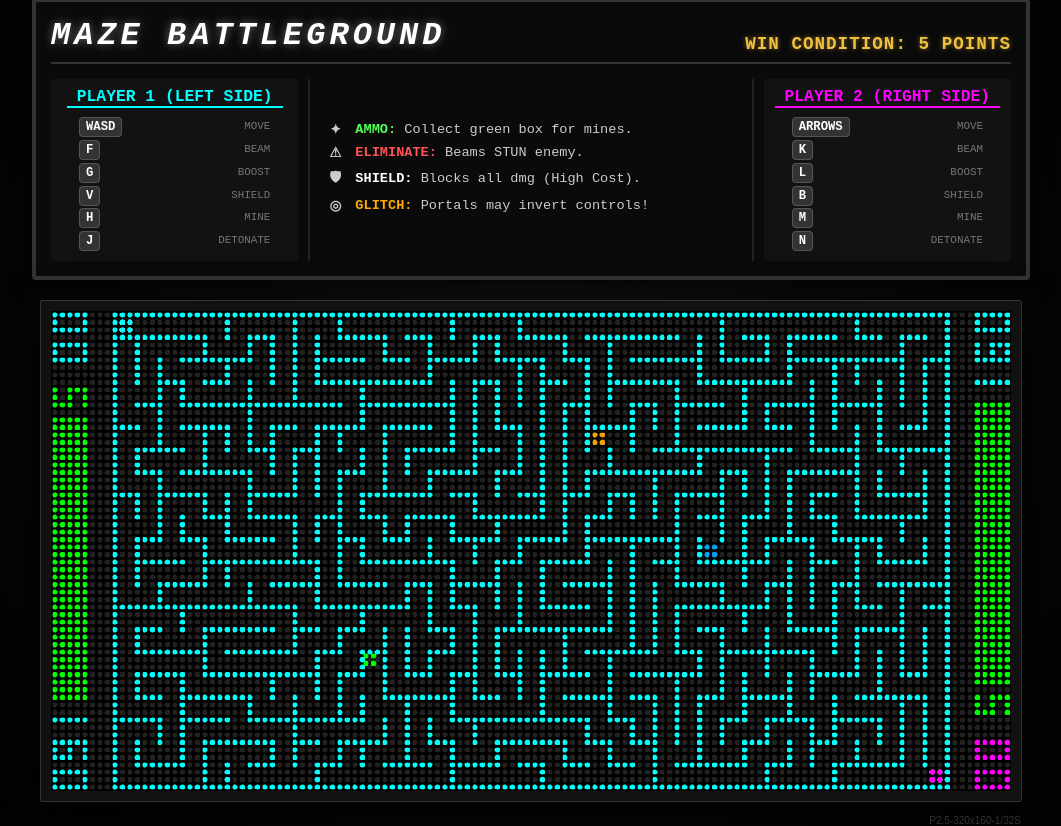
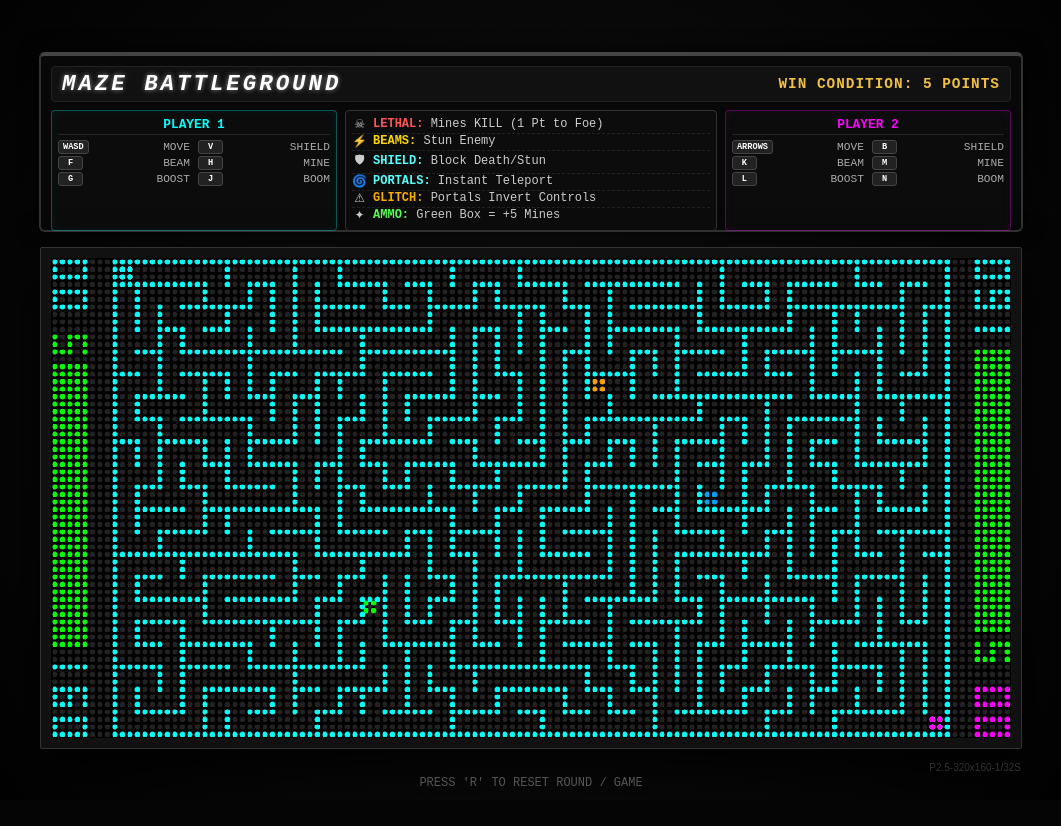
Before and after one commit to Obrelix/Maze-Battlegrounds-Tabletop-Arcade, a plain HTML site: page index.html in a window 1280 px wide. Shown: the whole page, without its empty margins (109-1170 px from the left). After the commit the page ends 800 px from the top, so only its background shows below. Drawn offline with Linux system fonts and the light colour scheme; animation ran at ten frames a second.

Commit message:
arcade-header revamp

```diff
--- a/index.html
+++ b/index.html
@@ -21,82 +21,135 @@
             outline: none;
         }
 
+        /* --- NEW FANCY & COMPACT HEADER STYLES --- */
         .arcade-header {
             width: 960px;
-            background: #0a0a0a;
-            border: 4px solid #333;
-            border-radius: 4px;
-            margin-bottom: 20px;
-            padding: 15px;
-            box-shadow: 0 0 25px rgba(0,0,0,0.9);
+            background: #080808;
+            border: 2px solid #333;
+            border-top: 4px solid #444;
+            border-radius: 6px;
+            margin-bottom: 15px;
+            padding: 10px;
+            box-shadow: 0 0 20px rgba(0,0,0,0.8);
             display: flex;
             flex-direction: column;
-            gap: 10px;
+            gap: 8px;
         }
 
-        .header-top {
+        .header-bar {
             display: flex;
             justify-content: space-between;
-            align-items: flex-end;
-            border-bottom: 2px solid #333;
-            padding-bottom: 8px;
-            margin-bottom: 5px;
+            align-items: center;
+            background: #111;
+            padding: 4px 10px;
+            border: 1px solid #222;
+            border-radius: 4px;
         }
 
         .game-title {
-            margin: 0; font-size: 2.0em; color: #fff; letter-spacing: 4px;
-            text-shadow: 0 0 10px rgba(255,255,255,0.4); font-weight: 900;
-            text-transform: uppercase;
+            margin: 0;
+            font-size: 1.4em;
+            color: #fff;
+            letter-spacing: 3px;
+            font-weight: 900;
+            text-shadow: 0 0 5px rgba(255,255,255,0.5);
             font-style: italic;
         }
 
         .round-info {
-            color: #f0c040; font-size: 1.1em; font-weight: bold;
-            text-shadow: 0 0 5px rgba(240, 192, 64, 0.5);
+            font-size: 0.9em;
+            color: #f0c040;
+            font-weight: bold;
             letter-spacing: 1px;
+            text-transform: uppercase;
         }
 
-        .instructions-grid {
+        .dashboard {
             display: grid;
-            grid-template-columns: 1fr 1.8fr 1fr;
-            gap: 10px;
-            font-size: 0.85em;
+            grid-template-columns: 1fr 1.3fr 1fr;
+            gap: 8px;
+            height: 110px; /* Fixed compact height */
         }
 
-        .player-card {
-            text-align: center;
-            background: rgba(255,255,255,0.03);
-            padding: 8px;
+        .panel {
+            background: rgba(255,255,255,0.02);
             border-radius: 4px;
+            padding: 6px;
+            display: flex;
+            flex-direction: column;
+            position: relative;
         }
 
-        .p1-title { color: #00ffff; font-weight: bold; font-size: 1.2em; margin-bottom: 8px; border-bottom: 2px solid #00ffff; display: inline-block; padding: 0 10px;}
-        .p2-title { color: #ff00ff; font-weight: bold; font-size: 1.2em; margin-bottom: 8px; border-bottom: 2px solid #ff00ff; display: inline-block; padding: 0 10px;}
+        .p1-panel { border: 1px solid rgba(0, 255, 255, 0.3); box-shadow: inset 0 0 10px rgba(0, 255, 255, 0.05); }
+        .p2-panel { border: 1px solid rgba(255, 0, 255, 0.3); box-shadow: inset 0 0 10px rgba(255, 0, 255, 0.05); }
+        .rules-panel { border: 1px solid #333; background: #0c0c0c; }
 
-        .controls-list { line-height: 1.6em; color: #aaa; text-align: left; padding-left: 20px;}
-        .key { background: #333; color: #fff; padding: 2px 6px; border-radius: 4px; border: 1px solid #555; font-weight: bold; font-size: 0.9em;}
-        .label { float: right; margin-right: 20px; font-size: 0.8em; color: #777; }
+        .panel-header {
+            font-size: 0.8em;
+            font-weight: bold;
+            text-align: center;
+            margin-bottom: 5px;
+            text-transform: uppercase;
+            border-bottom: 1px solid rgba(255,255,255,0.1);
+            padding-bottom: 2px;
+        }
 
-        .mechanics-card {
-            text-align: left;
-            padding: 0 15px;
-            color: #ccc;
-            border-left: 2px solid #222;
-            border-right: 2px solid #222;
+        /* Compact Control Grid */
+        .control-grid {
+            display: grid;
+            grid-template-columns: 1fr 1fr;
+            column-gap: 8px;
+            row-gap: 2px;
+            font-size: 0.7em;
+            color: #aaa;
+        }
+
+        .control-row {
+            display: flex;
+            justify-content: space-between;
+            align-items: center;
+        }
+
+        .key {
+            background: #222;
+            color: #fff;
+            padding: 1px 4px;
+            border-radius: 3px;
+            border: 1px solid #444;
+            font-family: monospace;
+            font-weight: bold;
+            font-size: 0.95em;
+            min-width: 15px;
+            text-align: center;
+        }
+
+        /* Rules Layout */
+        .rules-list {
             display: flex;
             flex-direction: column;
-            justify-content: center;
+            justify-content: space-between;
+            height: 100%;
+            font-size: 0.75em;
+            color: #ccc;
         }
 
-        .mech-row { margin-bottom: 6px; display: flex; align-items: center; }
-        .mech-icon { width: 20px; display: inline-block; text-align: center; margin-right: 10px; font-weight: bold;}
-        .highlight-green { color: #55ff55; font-weight: bold; }
-        .highlight-red { color: #ff5555; font-weight: bold; }
-        .highlight-yellow { color: #ffff55; font-weight: bold; }
-        .highlight-blue { color: #55ffff; font-weight: bold; }
-        .highlight-orange { color: #ffaa00; font-weight: bold; }
-        .highlight-white { color: #ffffff; font-weight: bold; }
+        .rule-item {
+            display: flex;
+            align-items: center;
+            gap: 6px;
+            border-bottom: 1px dashed #222;
+            padding-bottom: 1px;
+        }
+        .rule-item:last-child { border-bottom: none; }
 
+        .icon { width: 15px; text-align: center; }
+        .hl-red { color: #ff5555; font-weight: bold; }
+        .hl-green { color: #55ff55; font-weight: bold; }
+        .hl-blue { color: #55ffff; font-weight: bold; }
+        .hl-gold { color: #ffd700; font-weight: bold; }
+        .hl-orange { color: #ffaa00; font-weight: bold; }
+
+        /* --- EXISTING GAME STYLES --- */
         .console-case {
             background: #111;
             padding: 10px;
@@ -126,7 +179,7 @@
             image-rendering: pixelated;
         }
 
-        .info { position: absolute; bottom: 20px; text-align: center; color: #666; width: 100%; font-size: 0.8em; }
+        .info { position: absolute; bottom: 10px; text-align: center; color: #555; width: 100%; font-size: 0.75em; }
 
         .panel-id {
             position: absolute;
@@ -141,37 +194,44 @@
 <body tabindex="0" onclick="this.focus()">
 
     <div class="arcade-header">
-        <div class="header-top">
-            <h1 class="game-title">MAZE BATTLEGROUND</h1>
+        <div class="header-bar">
+            <div class="game-title">MAZE BATTLEGROUND</div>
             <div class="round-info">WIN CONDITION: 5 POINTS</div>
         </div>
-        <div class="instructions-grid">
-            <div class="player-card">
-                <div class="p1-title">PLAYER 1 (LEFT SIDE)</div>
-                <div class="controls-list">
-                    <span class="key">WASD</span> <span class="label">MOVE</span><br>
-                    <span class="key">F</span> <span class="label">BEAM</span><br>
-                    <span class="key">G</span> <span class="label">BOOST</span><br>
-                    <span class="key">V</span> <span class="label">SHIELD</span><br>
-                    <span class="key">H</span> <span class="label">MINE</span><br>
-                    <span class="key">J</span> <span class="label">DETONATE</span>
+
+        <div class="dashboard">
+            <div class="panel p1-panel">
+                <div class="panel-header" style="color: #00ffff;">PLAYER 1</div>
+                <div class="control-grid">
+                    <div class="control-row"><span class="key">WASD</span> <span>MOVE</span></div>
+                    <div class="control-row"><span class="key">V</span> <span>SHIELD</span></div>
+                    <div class="control-row"><span class="key">F</span> <span>BEAM</span></div>
+                    <div class="control-row"><span class="key">H</span> <span>MINE</span></div>
+                    <div class="control-row"><span class="key">G</span> <span>BOOST</span></div>
+                    <div class="control-row"><span class="key">J</span> <span>BOOM</span></div>
                 </div>
             </div>
-            <div class="mechanics-card">
-                <div class="mech-row"><span class="mech-icon">✦</span> <span><span class="highlight-green">AMMO:</span> Collect green box for mines.</span></div>
-                <div class="mech-row"><span class="mech-icon">⚠</span> <span><span class="highlight-red">ELIMINATE:</span> Beams STUN enemy.</span></div>
-                <div class="mech-row"><span class="mech-icon">🛡</span> <span><span class="highlight-white">SHIELD:</span> Blocks all dmg (High Cost).</span></div>
-                <div class="mech-row"><span class="mech-icon">◎</span> <span><span class="highlight-orange">GLITCH:</span> Portals may invert controls!</span></div>
+
+            <div class="panel rules-panel">
+                <div class="rules-list">
+                    <div class="rule-item"><span class="icon">☠</span> <span><span class="hl-red">LETHAL:</span> Mines KILL (1 Pt to Foe)</span></div>
+                    <div class="rule-item"><span class="icon">⚡</span> <span><span class="hl-gold">BEAMS:</span> Stun Enemy</span></div>
+                    <div class="rule-item"><span class="icon">🛡</span> <span><span class="hl-blue">SHIELD:</span> Block Death/Stun</span></div>
+                    <div class="rule-item"><span class="icon">🌀</span> <span><span class="hl-blue">PORTALS:</span> Instant Teleport</span></div>
+                    <div class="rule-item"><span class="icon">⚠</span> <span><span class="hl-orange">GLITCH:</span> Portals Invert Controls</span></div>
+                    <div class="rule-item"><span class="icon">✦</span> <span><span class="hl-green">AMMO:</span> Green Box = +5 Mines</span></div>
+                </div>
             </div>
-            <div class="player-card">
-                <div class="p2-title">PLAYER 2 (RIGHT SIDE)</div>
-                <div class="controls-list">
-                    <span class="key">ARROWS</span> <span class="label">MOVE</span><br>
-                    <span class="key">K</span> <span class="label">BEAM</span><br>
-                    <span class="key">L</span> <span class="label">BOOST</span><br>
-                    <span class="key">B</span> <span class="label">SHIELD</span><br>
-                    <span class="key">M</span> <span class="label">MINE</span><br>
-                    <span class="key">N</span> <span class="label">DETONATE</span>
+
+            <div class="panel p2-panel">
+                <div class="panel-header" style="color: #ff00ff;">PLAYER 2</div>
+                <div class="control-grid">
+                    <div class="control-row"><span class="key">ARROWS</span> <span>MOVE</span></div>
+                    <div class="control-row"><span class="key">B</span> <span>SHIELD</span></div>
+                    <div class="control-row"><span class="key">K</span> <span>BEAM</span></div>
+                    <div class="control-row"><span class="key">M</span> <span>MINE</span></div>
+                    <div class="control-row"><span class="key">L</span> <span>BOOST</span></div>
+                    <div class="control-row"><span class="key">N</span> <span>BOOM</span></div>
                 </div>
             </div>
         </div>
@@ -282,7 +342,6 @@
             "YOU EMPTY-HEADED ANIMAL!"
         ];
 
-        // Added 'shieldActive' and 'prevDetonateKey'
         const players = [
             { x: 0, y: 0, color: '#00ffff', size: 2.0, score: 0, beamPixels: [], beamIdx: 0, goalC: COLS-1, goalR: ROWS-1, lastMineTime: 0, minesLeft: 3, trail: [], boostEnergy: 100, boostCooldown: 0, portalCooldown: 0, stunTime: 0, glitchTime: 0, prevDetonateKey: false, shieldActive: false },
             { x: 0, y: 0, color: '#ff00ff', size: 2.0, score: 0, beamPixels: [], beamIdx: 0, goalC: 0, goalR: 0, lastMineTime: 0, minesLeft: 3, trail: [], boostEnergy: 100, boostCooldown: 0, portalCooldown: 0, stunTime: 0, glitchTime: 0, prevDetonateKey: false, shieldActive: false }
@@ -483,10 +542,32 @@
             }
         }
 
+        // --- HANDLE PLAYER DEATH ---
+        function handlePlayerDeath(victimIdx) {
+            if (isRoundOver || isGameOver) return;
+
+            let winnerIdx = (victimIdx === 0) ? 1 : 0;
+            players[winnerIdx].score++;
+
+            // Set message
+            roundMessage = `P${victimIdx + 1} OBLITERATED!`;
+            roundColor = "#ff0000"; // Red for death
+
+            if(players[winnerIdx].score >= MAX_SCORE) {
+                triggerWin(winnerIdx);
+            } else {
+                isRoundOver = true;
+                scrollX = LOGICAL_W + 5;
+            }
+        }
+
+        // --- TRIGGER EXPLOSION KILLS NEARBY PLAYERS ---
         function triggerExplosion(x, y) {
             let gridC = Math.floor((x - MAZE_OFFSET_X) / CELL_SIZE);
             let gridR = Math.floor(y / CELL_SIZE);
             destroyWallAt(gridC, gridR);
+
+            // Visual particles
             for(let i=0; i<PARTICLE_COUNT; i++) {
                 particles.push({
                     x: x + 1, y: y + 1,
@@ -494,6 +575,26 @@
                     vy: (Math.random() - 0.5) * 2.5,
                     life: 1.0,
                     color: Math.random() > 0.5 ? '#ffff00' : '#ff4400'
+                });
+            }
+
+            // Check if players are caught in the blast
+            if (!isRoundOver && !isGameOver) {
+                players.forEach((p, idx) => {
+                    // Approximate center of player
+                    let cx = p.x + (p.size / 2);
+                    let cy = p.y + (p.size / 2);
+
+                    // Approximate center of mine
+                    let mx = x + 1;
+                    let my = y + 1;
+
+                    // Killing radius (approx 3-4 pixels aka 1 cell + padding)
+                    if (Math.abs(cx - mx) < 4.0 && Math.abs(cy - my) < 4.0) {
+                        if (!p.shieldActive) {
+                            handlePlayerDeath(idx);
+                        }
+                    }
                 });
             }
         }
@@ -660,14 +761,11 @@
             });
 
             players.forEach(p => {
-                // VISUAL SHIELD (Pixel Box) - REPLACED ctx.arc
+                // VISUAL SHIELD (Pixel Box)
                 if (p.shieldActive) {
-                   // Draw a 5x5 hollow box around player (who is 2x2)
-                   // Player is at p.x, p.y. Center approx +1, +1.
-                   // Box from -1 to +2 relative to player top-left
                    let sx = Math.floor(p.x) - 1;
                    let sy = Math.floor(p.y) - 1;
-                   let size = 4; // 4 pixels wide (2 for player + 1 padding each side)
+                   let size = 4;
 
                    for(let i=0; i<size; i++) {
                        drawLED(sx + i, sy, '#8888ff'); // Top
@@ -899,9 +997,7 @@
                     if(m.active) {
                         if (p.x + p.size > m.x && p.x < m.x + 2 && p.y + p.size > m.y && p.y < m.y + 2) {
                             triggerExplosion(m.x, m.y);
-                            if(!p.shieldActive) {
-                                p.stunTime = STUN_DURATION;
-                            }
+                            // Death logic is handled inside triggerExplosion now
                         }
                     }
                 }
```
Also changed, not shown: Playable_Demo.html (+178 -82 lines).
